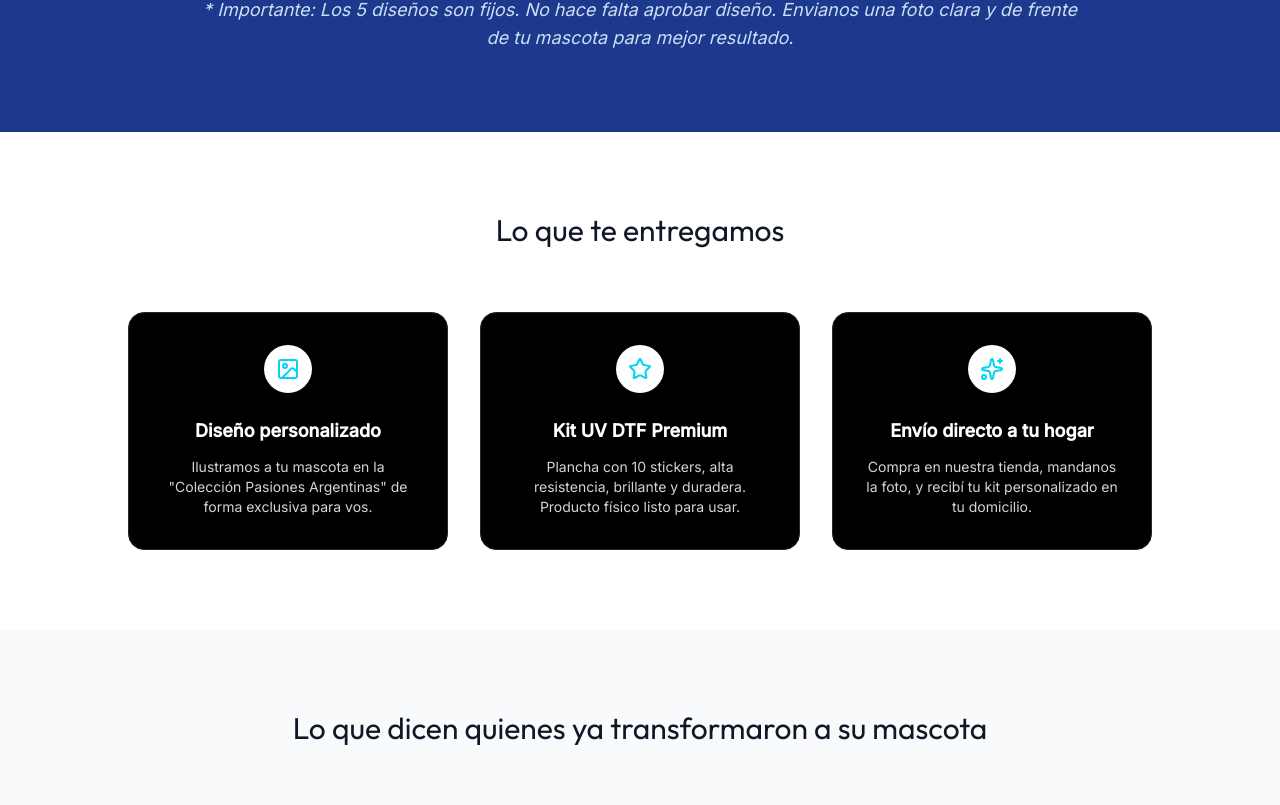
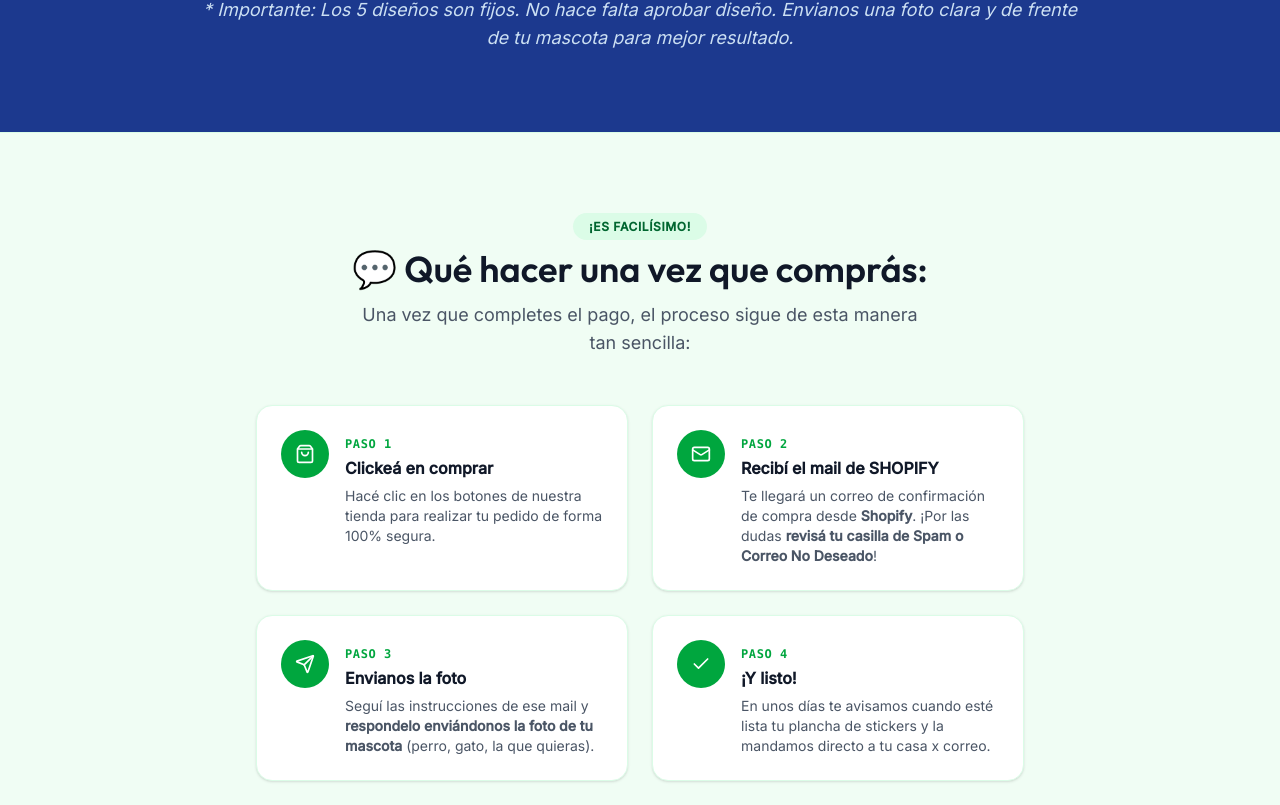
Before and after one commit to designingtotheworld/AMO-A-MI-PERRO-STICKERS-DESIGNS, a React (Vite) app: page / in a window 1280 px wide. Shown: the part 5935-6740 px from the top of the page. Built offline with nearby package versions, Linux system fonts and the light colour scheme.

Commit message:
feat: update call-to-action to smooth scroll
Change the primary CTA to scroll to the offer section instead of linking directly to the checkout, improving user navigation flow. Added new icons for future use.

```diff
--- a/src/App.tsx
+++ b/src/App.tsx
@@ -10,7 +10,7 @@
 
 import { useState, useEffect } from 'react';
 import { motion } from 'motion/react';
-import { Check, Star, Sparkles, Image as ImageIcon } from 'lucide-react';
+import { Check, Star, Sparkles, Image as ImageIcon, Mail, ShoppingBag, Send } from 'lucide-react';
 
 export default function App() {
   const [purchasers, setPurchasers] = useState(48);
@@ -58,10 +58,12 @@ export default function App() {
 
           <div className="mt-8 flex flex-col gap-4 max-w-sm mx-auto mb-10">
             <motion.a
-              href="https://ux0sm3-jg.myshopify.com/products/plancha-de-stickers-uv-personalizados-amo-a-mi-mascota-coleccion-pasiones-argentinas?variant=44181517402200"
-              target="_blank"
-              rel="noopener noreferrer"
-              className="bg-green-600 text-white px-10 py-5 rounded-full font-bold hover:bg-green-700 transition shadow-lg hover:shadow-xl transform hover:scale-105 active:scale-95 text-lg text-center"
+              href="#oferta"
+              onClick={(e) => {
+                e.preventDefault();
+                document.getElementById('oferta')?.scrollIntoView({ behavior: 'smooth' });
+              }}
+              className="bg-green-600 text-white px-10 py-5 rounded-full font-bold hover:bg-green-700 transition shadow-lg hover:shadow-xl transform hover:scale-105 active:scale-95 text-lg text-center cursor-pointer"
               animate={{ y: [0, -5, 0] }}
               transition={{ repeat: Infinity, duration: 2, ease: "easeInOut" }}
             >
@@ -69,7 +71,7 @@ export default function App() {
             </motion.a>
             <p className="text-orange-600 text-sm font-semibold text-center">⚠️ Cupos limitados por semana</p>
             <motion.a
-              href="https://ux0sm3-jg.myshopify.com/products/plancha-de-stickers-uv-personalizados-amo-a-mi-mascota-coleccion-pasiones-argentinas?variant=44181517402200"
+              href="https://ux0sm3-jg.myshopify.com/cart/8795716419672:1"
               target="_blank"
               rel="noopener noreferrer"
               className="bg-gradient-to-r from-green-600 to-green-500 text-white px-10 py-5 rounded-full font-bold hover:from-green-500 hover:to-green-400 transition shadow-lg hover:shadow-xl transform hover:scale-105 active:scale-95 text-lg text-center"
@@ -86,7 +88,7 @@ export default function App() {
             </div>
           </div>
 
-          <img src="https://i.imgur.com/jzZyMjY.png" alt="Colección Pasiones Argentinas" className="w-full max-w-[300px] mx-auto my-4" referrerPolicy="no-referrer" />
+          <img id="oferta" src="https://i.imgur.com/jzZyMjY.png" alt="Colección Pasiones Argentinas" className="w-full max-w-[300px] mx-auto my-4 scroll-mt-24" referrerPolicy="no-referrer" />
           <h1 className="mt-4 text-5xl md:text-6xl font-display tracking-tight text-gray-900">
             Convertí a tu mascota en parte de tu pasión.<br />
             Plancha de 10 stickers UV DTF premium personalizados con su foto.
@@ -119,7 +121,7 @@ export default function App() {
             </div>
 
             <motion.a
-              href="https://ux0sm3-jg.myshopify.com/products/plancha-de-stickers-uv-personalizados-amo-a-mi-mascota-coleccion-pasiones-argentinas?variant=44181517402200"
+              href="https://ux0sm3-jg.myshopify.com/cart/8795716419672:1"
               target="_blank"
               rel="noopener noreferrer"
               className="bg-green-600 text-white px-8 py-4 rounded-full font-medium hover:bg-green-700 transition text-center"
@@ -130,7 +132,7 @@ export default function App() {
             </motion.a>
             <p className="mt-4 text-orange-600 text-sm font-semibold">⚠️ Cupos limitados por semana para garantizar la calidad</p>
             <motion.a
-              href="https://ux0sm3-jg.myshopify.com/products/plancha-de-stickers-uv-personalizados-amo-a-mi-mascota-coleccion-pasiones-argentinas?variant=44181517402200"
+              href="https://ux0sm3-jg.myshopify.com/cart/8795716419672:1"
               target="_blank"
               rel="noopener noreferrer"
               className="mt-4 flex justify-center items-center gap-2 text-white bg-green-600 hover:bg-green-700 rounded-full py-3 px-6 w-fit mx-auto border border-green-600 font-semibold text-sm shadow-sm transition-all"
@@ -182,6 +184,63 @@ export default function App() {
             <div className="p-6 bg-white rounded-2xl text-blue-900 shadow-md">4. En 5-10 días hábiles el producto está listo y lo enviamos a tu dirección por correo.</div>
           </div>
           <p className="mt-8 text-sky-100 italic text-lg opacity-90">* Importante: Los 5 diseños son fijos. No hace falta aprobar diseño. Envianos una foto clara y de frente de tu mascota para mejor resultado.</p>
+        </div>
+      </section>
+
+      {/* Instrucciones Post-Compra */}
+      <section className="py-20 px-6 bg-green-50 border-t border-b border-green-100">
+        <div className="max-w-3xl mx-auto">
+          <div className="text-center mb-12">
+            <span className="bg-green-100 text-green-800 text-xs px-4 py-1.5 rounded-full font-bold uppercase tracking-wider">¡Es facilísimo!</span>
+            <h3 className="text-3xl md:text-4xl font-display font-black text-gray-900 mt-3">💬 Qué hacer una vez que comprás:</h3>
+            <p className="mt-3 text-lg text-gray-600 max-w-xl mx-auto">Una vez que completes el pago, el proceso sigue de esta manera tan sencilla:</p>
+          </div>
+
+          <div className="grid md:grid-cols-2 gap-6">
+            <div className="bg-white p-6 rounded-2xl shadow-sm border border-green-100 flex gap-4">
+              <div className="flex-shrink-0 w-12 h-12 bg-green-600 rounded-full flex items-center justify-center text-white">
+                <ShoppingBag className="w-5 h-5" />
+              </div>
+              <div>
+                <span className="font-mono text-xs text-green-600 font-bold uppercase tracking-wider">Paso 1</span>
+                <h4 className="font-extrabold text-gray-900 text-base mt-0.5">Clickeá en comprar</h4>
+                <p className="text-gray-600 text-sm mt-1.5">Hacé clic en los botones de nuestra tienda para realizar tu pedido de forma 100% segura.</p>
+              </div>
+            </div>
+
+            <div className="bg-white p-6 rounded-2xl shadow-sm border border-green-100 flex gap-4">
+              <div className="flex-shrink-0 w-12 h-12 bg-green-600 rounded-full flex items-center justify-center text-white">
+                <Mail className="w-5 h-5" />
+              </div>
+              <div>
+                <span className="font-mono text-xs text-green-600 font-bold uppercase tracking-wider">Paso 2</span>
+                <h4 className="font-extrabold text-gray-900 text-base mt-0.5">Recibí el mail de SHOPIFY</h4>
+                <p className="text-gray-600 text-sm mt-1.5">Te llegará un correo de confirmación de compra desde <strong>Shopify</strong>. ¡Por las dudas <strong>revisá tu casilla de Spam o Correo No Deseado</strong>!</p>
+              </div>
+            </div>
+
+            <div className="bg-white p-6 rounded-2xl shadow-sm border border-green-100 flex gap-4">
+              <div className="flex-shrink-0 w-12 h-12 bg-green-600 rounded-full flex items-center justify-center text-white">
+                <Send className="w-5 h-5" />
+              </div>
+              <div>
+                <span className="font-mono text-xs text-green-600 font-bold uppercase tracking-wider">Paso 3</span>
+                <h4 className="font-extrabold text-gray-900 text-base mt-0.5">Envianos la foto</h4>
+                <p className="text-gray-600 text-sm mt-1.5">Seguí las instrucciones de ese mail y <strong>respondelo enviándonos la foto de tu mascota</strong> (perro, gato, la que quieras).</p>
+              </div>
+            </div>
+
+            <div className="bg-white p-6 rounded-2xl shadow-sm border border-green-100 flex gap-4">
+              <div className="flex-shrink-0 w-12 h-12 bg-green-600 rounded-full flex items-center justify-center text-white">
+                <Check className="w-5 h-5" />
+              </div>
+              <div>
+                <span className="font-mono text-xs text-green-600 font-bold uppercase tracking-wider">Paso 4</span>
+                <h4 className="font-extrabold text-gray-900 text-base mt-0.5">¡Y listo!</h4>
+                <p className="text-gray-600 text-sm mt-1.5">En unos días te avisamos cuando esté lista tu plancha de stickers y la mandamos directo a tu casa x correo.</p>
+              </div>
+            </div>
+          </div>
         </div>
       </section>
 
@@ -287,7 +346,7 @@ export default function App() {
           </div>
 
           <a
-            href="https://ux0sm3-jg.myshopify.com/products/plancha-de-stickers-uv-personalizados-amo-a-mi-mascota-coleccion-pasiones-argentinas?variant=44181517402200"
+            href="https://ux0sm3-jg.myshopify.com/cart/8795716419672:1"
             target="_blank"
             rel="noopener noreferrer"
             className="mt-10 w-full block text-center bg-green-600 text-white py-6 rounded-2xl font-bold text-xl hover:bg-green-700 transition transform hover:scale-105 active:scale-95 shadow-lg"
```
